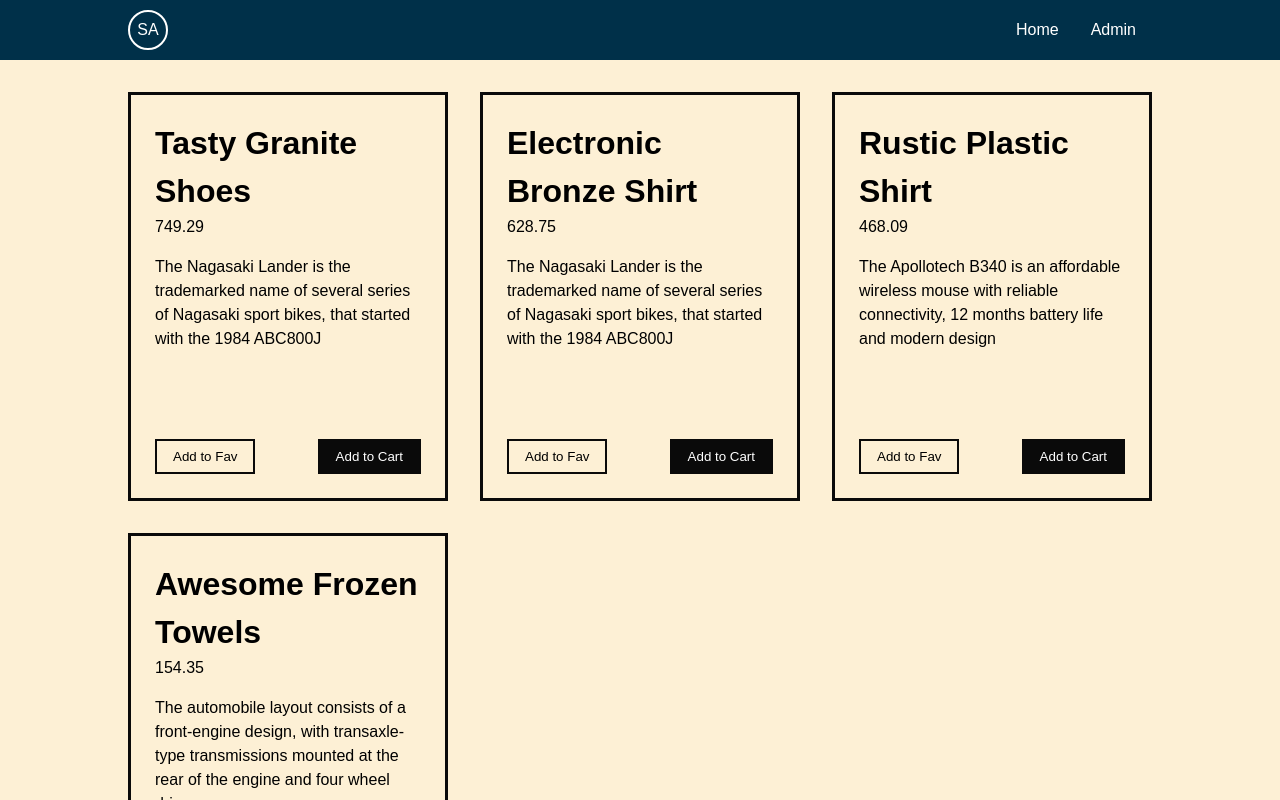
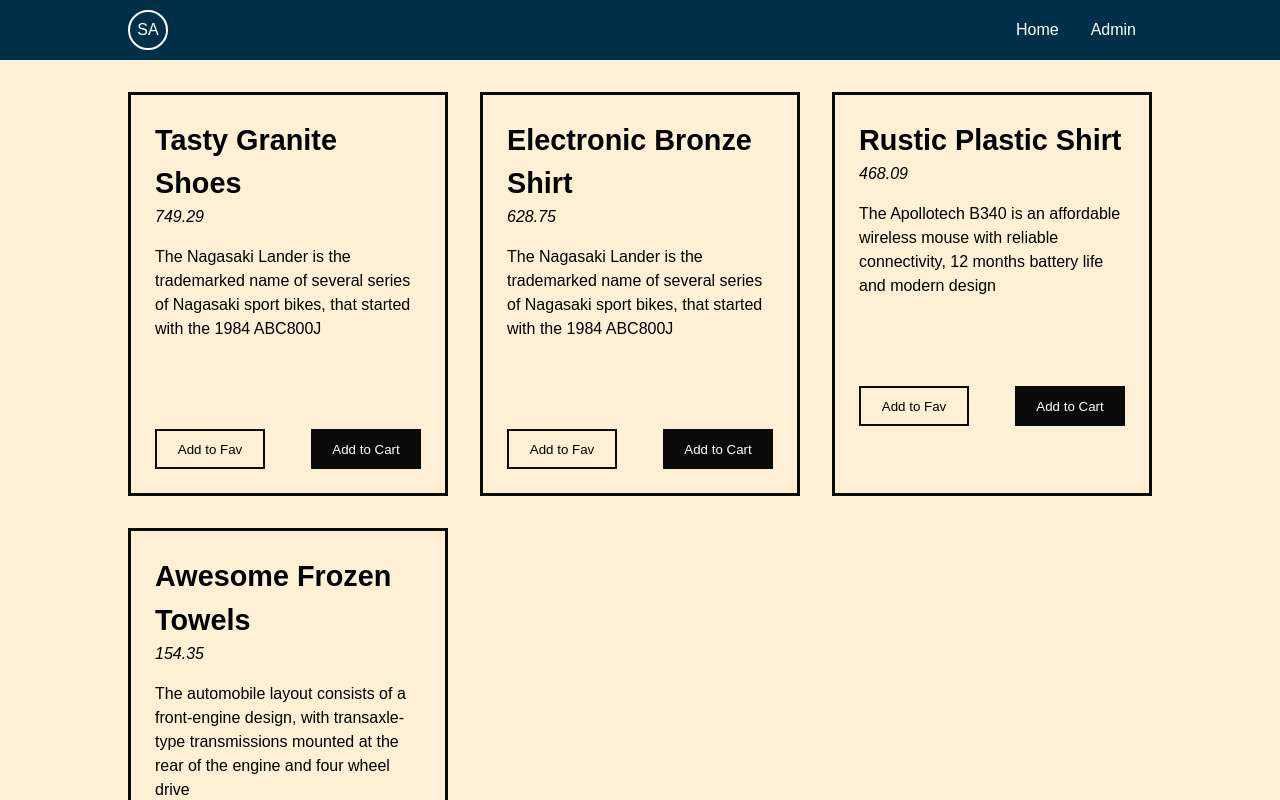
Before and after one commit to amoljagtap17/2024-react-training, a React (Vite) app: page / in a window 1280 px wide. Shown: the top 800 px of the page. Built offline with nearby package versions, Linux system fonts and the light colour scheme.

Commit message:
day 1: refactor using button component

```diff
--- /dev/null
+++ b/src/components/lib/Button/Button.module.less
@@ -0,0 +1,33 @@
+.Button {
+  &__contained {
+    padding: 0.5rem 1rem;
+    border: none;
+    background-color: inherit;
+    cursor: pointer;
+    transition: opacity 0.3s;
+    border: 2px solid #0a0a0a;
+    background-color: #0a0a0a;
+    color: white;
+    width: 110px;
+    height: 40px;
+
+    &:hover {
+      opacity: 0.8;
+    }
+  }
+  &__outlined {
+    padding: 0.5rem 1rem;
+    border: none;
+    background-color: inherit;
+    cursor: pointer;
+    transition: opacity 0.3s;
+    border: 2px solid #0a0a0a;
+    background-color: inherit;
+    width: 110px;
+    height: 40px;
+
+    &:hover {
+      opacity: 0.8;
+    }
+  }
+}
--- /dev/null
+++ b/src/components/lib/Button/index.tsx
@@ -0,0 +1,16 @@
+import { ReactNode } from "react";
+import styles from "./Button.module.less";
+
+interface IButtonProps {
+  variant?: "contained" | "outlined";
+  children: ReactNode;
+}
+
+export function Button({ children, variant = "contained" }: IButtonProps) {
+  const classes =
+    variant === "contained"
+      ? styles.Button__contained
+      : styles.Button__outlined;
+
+  return <button className={classes}>{children}</button>;
+}
--- a/src/components/lib/Logo/index.tsx
+++ b/src/components/lib/Logo/index.tsx
@@ -1,5 +1,9 @@
 import styles from "./Logo.module.less";
 
-export function Logo() {
-  return <span className={styles.Logo__root}>SA</span>;
+interface ILogoProps {
+  name?: string;
 }
+
+export function Logo({ name = "AJ" }: ILogoProps) {
+  return <span className={styles.Logo__root}>{name}</span>;
+}
--- a/src/components/lib/index.ts
+++ b/src/components/lib/index.ts
@@ -1,3 +1,4 @@
+export * from "./Button";
 export * from "./Container";
 export * from "./Link";
 export * from "./Logo";
--- a/src/components/section/layout/Navbar/index.tsx
+++ b/src/components/section/layout/Navbar/index.tsx
@@ -6,7 +6,7 @@ export function Navbar() {
   return (
     <Container>
       <div className={styles.Navbar__root}>
-        <Logo />
+        <Logo name="SA" />
         <Nav />
       </div>
     </Container>
--- a/src/components/section/products/ProductCard/ProductCard.module.less
+++ b/src/components/section/products/ProductCard/ProductCard.module.less
@@ -4,7 +4,7 @@
     padding: 1.5rem;
   }
   &__title {
-    font-size: 2rem;
+    font-size: 1.8rem;
     font-weight: 700;
   }
   &__subtitle {
@@ -19,19 +19,5 @@
     display: flex;
     justify-content: space-between;
     align-items: center;
-
-    button {
-      padding: 0.5rem 1rem;
-      border: none;
-      background-color: inherit;
-      cursor: pointer;
-      transition: background-color 0.3s;
-      border: 2px solid #0a0a0a;
-    }
-
-    button:nth-child(2) {
-      background-color: #0a0a0a;
-      color: white;
-    }
   }
 }
--- a/src/components/section/products/ProductCard/index.tsx
+++ b/src/components/section/products/ProductCard/index.tsx
@@ -1,3 +1,4 @@
+import { Button } from "../../../lib";
 import { IProductCardProps } from "../types";
 import styles from "./ProductCard.module.less";
 
@@ -5,11 +6,13 @@ export function ProductCard({ title, price, content }: IProductCardProps) {
   return (
     <div className={styles.ProductCard__root}>
       <div className={styles.ProductCard__title}>{title}</div>
-      <div className={styles.ProductCard__subtitle}>{price}</div>
+      <div className={styles.ProductCard__subtitle}>
+        <em>{price}</em>
+      </div>
       <div className={styles.ProductCard__content}>{content}</div>
       <div className={styles.ProductCard__actions}>
-        <button>Add to Fav</button>
-        <button>Add to Cart</button>
+        <Button variant="outlined">Add to Fav</Button>
+        <Button variant="contained">Add to Cart</Button>
       </div>
     </div>
   );
```
